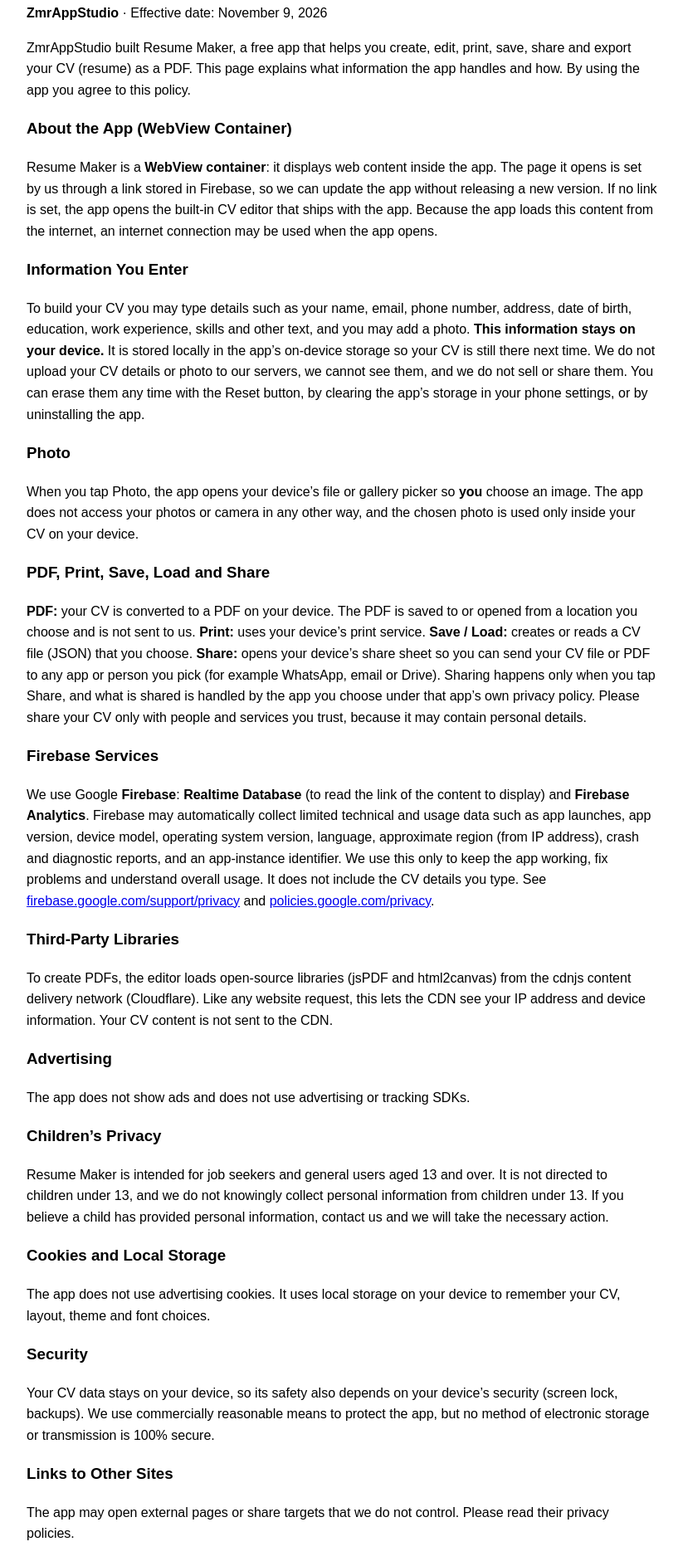
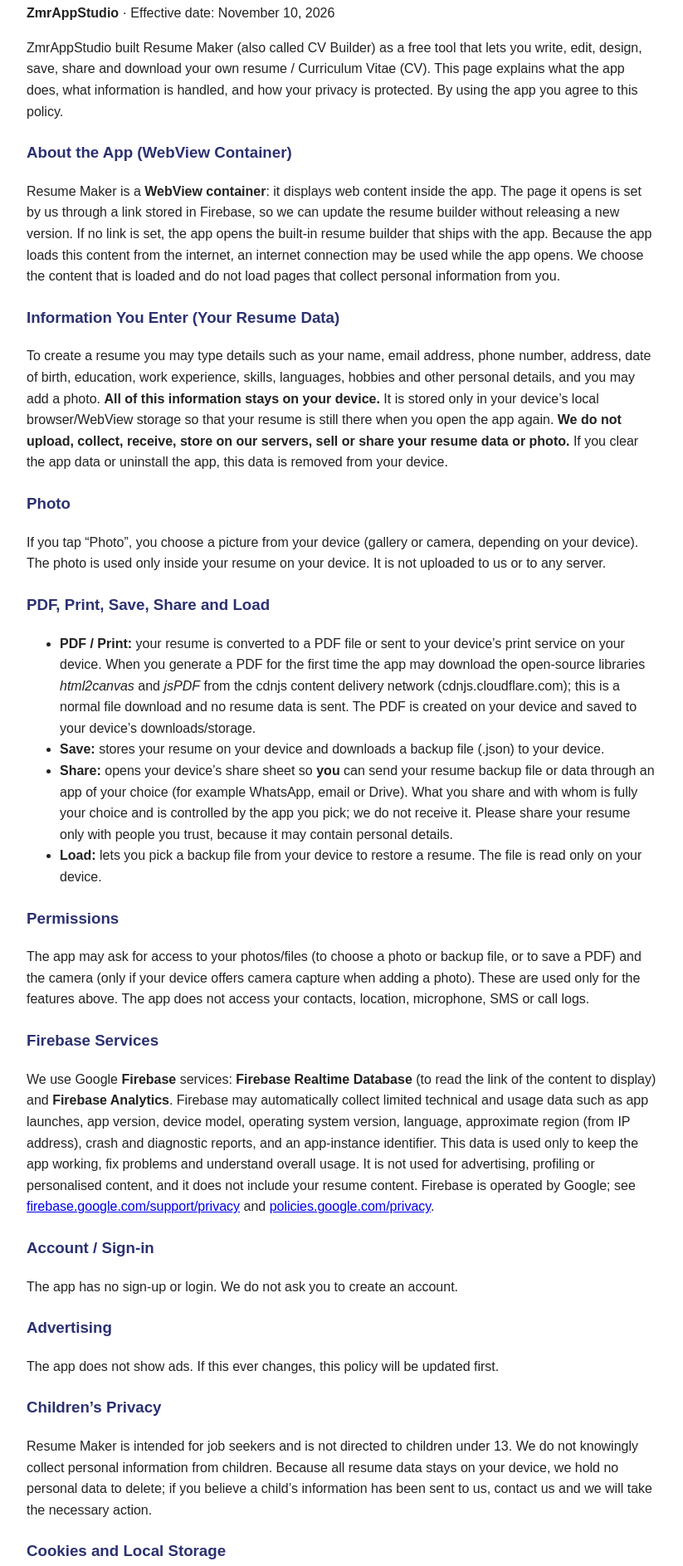
Before and after one commit to zamir-zmr/Resume-Generator-, a plain HTML site: page privacy-policy.html in a window 1280 px wide. Shown: the part 91-1978 px from the top of the page at 83% size, without its empty margins (228-1051 px from the left). Drawn offline with Linux system fonts and the light colour scheme.

Commit message:
Add files via upload

```diff
--- a/privacy-policy.html
+++ b/privacy-policy.html
@@ -1,29 +1,54 @@
-<!DOCTYPE html><html><head><meta charset="utf-8"><meta name="viewport" content="width=device-width,initial-scale=1"><title>Resume Maker - Privacy Policy</title><style>body{font-family:Arial,sans-serif;max-width:760px;margin:auto;padding:16px;line-height:1.6}</style></head><body><h2>Privacy Policy – Resume Maker</h2>
-<p><b>ZmrAppStudio</b> · Effective date: November 9, 2026</p>
-<p>ZmrAppStudio built Resume Maker, a free app that helps you create, edit, print, save, share and export your CV (resume) as a PDF. This page explains what information the app handles and how. By using the app you agree to this policy.</p>
+<!DOCTYPE html><html lang="en"><head><meta charset="utf-8"><meta name="viewport" content="width=device-width,initial-scale=1"><title>Resume Maker - Privacy Policy</title><style>body{font-family:Arial,sans-serif;max-width:760px;margin:auto;padding:16px;line-height:1.6;color:#222}h2{color:#2b3170}h3{color:#2b3170;margin-top:22px}</style></head><body><h2>Privacy Policy – Resume Maker</h2>
+<p><b>ZmrAppStudio</b> · Effective date: November 10, 2026</p>
+<p>ZmrAppStudio built Resume Maker (also called CV Builder) as a free tool that lets you write, edit, design, save, share and download your own resume / Curriculum Vitae (CV). This page explains what the app does, what information is handled, and how your privacy is protected. By using the app you agree to this policy.</p>
+
 <h3>About the App (WebView Container)</h3>
-<p>Resume Maker is a <b>WebView container</b>: it displays web content inside the app. The page it opens is set by us through a link stored in Firebase, so we can update the app without releasing a new version. If no link is set, the app opens the built-in CV editor that ships with the app. Because the app loads this content from the internet, an internet connection may be used when the app opens.</p>
-<h3>Information You Enter</h3>
-<p>To build your CV you may type details such as your name, email, phone number, address, date of birth, education, work experience, skills and other text, and you may add a photo. <b>This information stays on your device.</b> It is stored locally in the app’s on-device storage so your CV is still there next time. We do not upload your CV details or photo to our servers, we cannot see them, and we do not sell or share them. You can erase them any time with the Reset button, by clearing the app’s storage in your phone settings, or by uninstalling the app.</p>
+<p>Resume Maker is a <b>WebView container</b>: it displays web content inside the app. The page it opens is set by us through a link stored in Firebase, so we can update the resume builder without releasing a new version. If no link is set, the app opens the built-in resume builder that ships with the app. Because the app loads this content from the internet, an internet connection may be used while the app opens. We choose the content that is loaded and do not load pages that collect personal information from you.</p>
+
+<h3>Information You Enter (Your Resume Data)</h3>
+<p>To create a resume you may type details such as your name, email address, phone number, address, date of birth, education, work experience, skills, languages, hobbies and other personal details, and you may add a photo. <b>All of this information stays on your device.</b> It is stored only in your device’s local browser/WebView storage so that your resume is still there when you open the app again. <b>We do not upload, collect, receive, store on our servers, sell or share your resume data or photo.</b> If you clear the app data or uninstall the app, this data is removed from your device.</p>
+
 <h3>Photo</h3>
-<p>When you tap Photo, the app opens your device’s file or gallery picker so <b>you</b> choose an image. The app does not access your photos or camera in any other way, and the chosen photo is used only inside your CV on your device.</p>
-<h3>PDF, Print, Save, Load and Share</h3>
-<p><b>PDF:</b> your CV is converted to a PDF on your device. The PDF is saved to or opened from a location you choose and is not sent to us. <b>Print:</b> uses your device’s print service. <b>Save / Load:</b> creates or reads a CV file (JSON) that you choose. <b>Share:</b> opens your device’s share sheet so you can send your CV file or PDF to any app or person you pick (for example WhatsApp, email or Drive). Sharing happens only when you tap Share, and what is shared is handled by the app you choose under that app’s own privacy policy. Please share your CV only with people and services you trust, because it may contain personal details.</p>
+<p>If you tap “Photo”, you choose a picture from your device (gallery or camera, depending on your device). The photo is used only inside your resume on your device. It is not uploaded to us or to any server.</p>
+
+<h3>PDF, Print, Save, Share and Load</h3>
+<ul>
+<li><b>PDF / Print:</b> your resume is converted to a PDF file or sent to your device’s print service on your device. When you generate a PDF for the first time the app may download the open-source libraries <i>html2canvas</i> and <i>jsPDF</i> from the cdnjs content delivery network (cdnjs.cloudflare.com); this is a normal file download and no resume data is sent. The PDF is created on your device and saved to your device’s downloads/storage.</li>
+<li><b>Save:</b> stores your resume on your device and downloads a backup file (.json) to your device.</li>
+<li><b>Share:</b> opens your device’s share sheet so <b>you</b> can send your resume backup file or data through an app of your choice (for example WhatsApp, email or Drive). What you share and with whom is fully your choice and is controlled by the app you pick; we do not receive it. Please share your resume only with people you trust, because it may contain personal details.</li>
+<li><b>Load:</b> lets you pick a backup file from your device to restore a resume. The file is read only on your device.</li>
+</ul>
+
+<h3>Permissions</h3>
+<p>The app may ask for access to your photos/files (to choose a photo or backup file, or to save a PDF) and the camera (only if your device offers camera capture when adding a photo). These are used only for the features above. The app does not access your contacts, location, microphone, SMS or call logs.</p>
+
 <h3>Firebase Services</h3>
-<p>We use Google <b>Firebase</b>: <b>Realtime Database</b> (to read the link of the content to display) and <b>Firebase Analytics</b>. Firebase may automatically collect limited technical and usage data such as app launches, app version, device model, operating system version, language, approximate region (from IP address), crash and diagnostic reports, and an app-instance identifier. We use this only to keep the app working, fix problems and understand overall usage. It does not include the CV details you type. See <a href="https://firebase.google.com/support/privacy">firebase.google.com/support/privacy</a> and <a href="https://policies.google.com/privacy">policies.google.com/privacy</a>.</p>
-<h3>Third-Party Libraries</h3>
-<p>To create PDFs, the editor loads open-source libraries (jsPDF and html2canvas) from the cdnjs content delivery network (Cloudflare). Like any website request, this lets the CDN see your IP address and device information. Your CV content is not sent to the CDN.</p>
+<p>We use Google <b>Firebase</b> services: <b>Firebase Realtime Database</b> (to read the link of the content to display) and <b>Firebase Analytics</b>. Firebase may automatically collect limited technical and usage data such as app launches, app version, device model, operating system version, language, approximate region (from IP address), crash and diagnostic reports, and an app-instance identifier. This data is used only to keep the app working, fix problems and understand overall usage. It is not used for advertising, profiling or personalised content, and it does not include your resume content. Firebase is operated by Google; see <a href="https://firebase.google.com/support/privacy">firebase.google.com/support/privacy</a> and <a href="https://policies.google.com/privacy">policies.google.com/privacy</a>.</p>
+
+<h3>Account / Sign-in</h3>
+<p>The app has no sign-up or login. We do not ask you to create an account.</p>
+
 <h3>Advertising</h3>
-<p>The app does not show ads and does not use advertising or tracking SDKs.</p>
+<p>The app does not show ads. If this ever changes, this policy will be updated first.</p>
+
 <h3>Children’s Privacy</h3>
-<p>Resume Maker is intended for job seekers and general users aged 13 and over. It is not directed to children under 13, and we do not knowingly collect personal information from children under 13. If you believe a child has provided personal information, contact us and we will take the necessary action.</p>
+<p>Resume Maker is intended for job seekers and is not directed to children under 13. We do not knowingly collect personal information from children. Because all resume data stays on your device, we hold no personal data to delete; if you believe a child’s information has been sent to us, contact us and we will take the necessary action.</p>
+
 <h3>Cookies and Local Storage</h3>
-<p>The app does not use advertising cookies. It uses local storage on your device to remember your CV, layout, theme and font choices.</p>
+<p>The app does not use advertising cookies. It uses local storage on your device to remember your resume, layout, theme, font and the last opened link.</p>
+
+<h3>Data Retention and Deletion</h3>
+<p>Your resume data lives on your device until you press Reset, clear the app’s data, or uninstall the app. Files you download (PDF, backup .json) or share are saved where you or the receiving app save them; please delete them yourself if you no longer need them. Since we do not collect your resume data, we cannot access or delete it for you.</p>
+
 <h3>Security</h3>
-<p>Your CV data stays on your device, so its safety also depends on your device’s security (screen lock, backups). We use commercially reasonable means to protect the app, but no method of electronic storage or transmission is 100% secure.</p>
+<p>We use commercially reasonable means to protect the app, but no method of electronic storage or transmission is 100% secure. Keep your downloaded PDF and backup files in a safe place.</p>
+
 <h3>Links to Other Sites</h3>
-<p>The app may open external pages or share targets that we do not control. Please read their privacy policies.</p>
+<p>The app may open external pages (for example Google Play or the apps you choose when sharing). We do not control those sites or apps; please read their privacy policies.</p>
+
 <h3>Changes to This Privacy Policy</h3>
 <p>We may update this policy from time to time. Changes will be posted on this page and the effective date above will be updated.</p>
+
 <h3>Contact Us</h3>
-<p>Questions or suggestions: <a href="mailto:zmrappstudio634@gmail.com">zmrappstudio634@gmail.com</a>.</p></body></html>
+<p>Questions or suggestions: <a href="mailto:zmrappstudio634@gmail.com">zmrappstudio634@gmail.com</a>.</p>
+</body></html>
--- a/resume.html
+++ b/resume.html
@@ -4,7 +4,7 @@
 <meta charset="UTF-8">
 <meta name="viewport" content="width=device-width, initial-scale=1.0, maximum-scale=5.0, user-scalable=yes">
 <meta name="theme-color" content="#e3e6f6">
-<title>Curriculum Vitae - Editable</title>
+<title>Resume Maker</title>
 <style>
   :root { --cv-scale: 1; --fs: 1; }
   * { box-sizing: border-box; -webkit-print-color-adjust: exact; print-color-adjust: exact; color-adjust: exact; -webkit-tap-highlight-color: transparent; }
@@ -426,10 +426,6 @@
     [contenteditable]:hover, [contenteditable]:focus { background: transparent !important; }
   }
 </style>
-<link rel="manifest" href="manifest.json">
-<link rel="icon" type="image/png" href="icon-192.png">
-<link rel="apple-touch-icon" href="icon-192.png">
-<style>@media print{.pp-link{display:none!important}}</style>
 </head>
 <body>
 <div class="wrap">
@@ -1802,7 +1798,7 @@
   }
 })();
 </script>
-<p class="pp-link" style="text-align:center;font-size:12px;margin:14px 0 6px"><a href="privacy-policy.html" target="_blank" style="color:#4a5fd9">Privacy Policy</a></p>
-<script>if("serviceWorker" in navigator&&location.protocol.indexOf("http")==0)window.addEventListener("load",function(){navigator.serviceWorker.register("sw.js").catch(function(){})});</script>
+<div id="appFooter" style="width:100%;max-width:210mm;text-align:center;padding:14px 0 24px;font-size:12px;color:#5a608f"><a href="privacy-policy.html" target="_blank" rel="noopener" style="color:#4a5fd9;text-decoration:underline">Privacy Policy</a> &middot; Resume Maker &middot; ZmrAppStudio</div>
+<style>@media print{#appFooter{display:none!important}}</style>
 </body>
 </html>
```
Also changed, not shown: index.html (+7 -7 lines), sw.js (+3 -8 lines), README.txt (added), icon-192.png, icon-512.png, icon-maskable-512.png, manifest.json.
